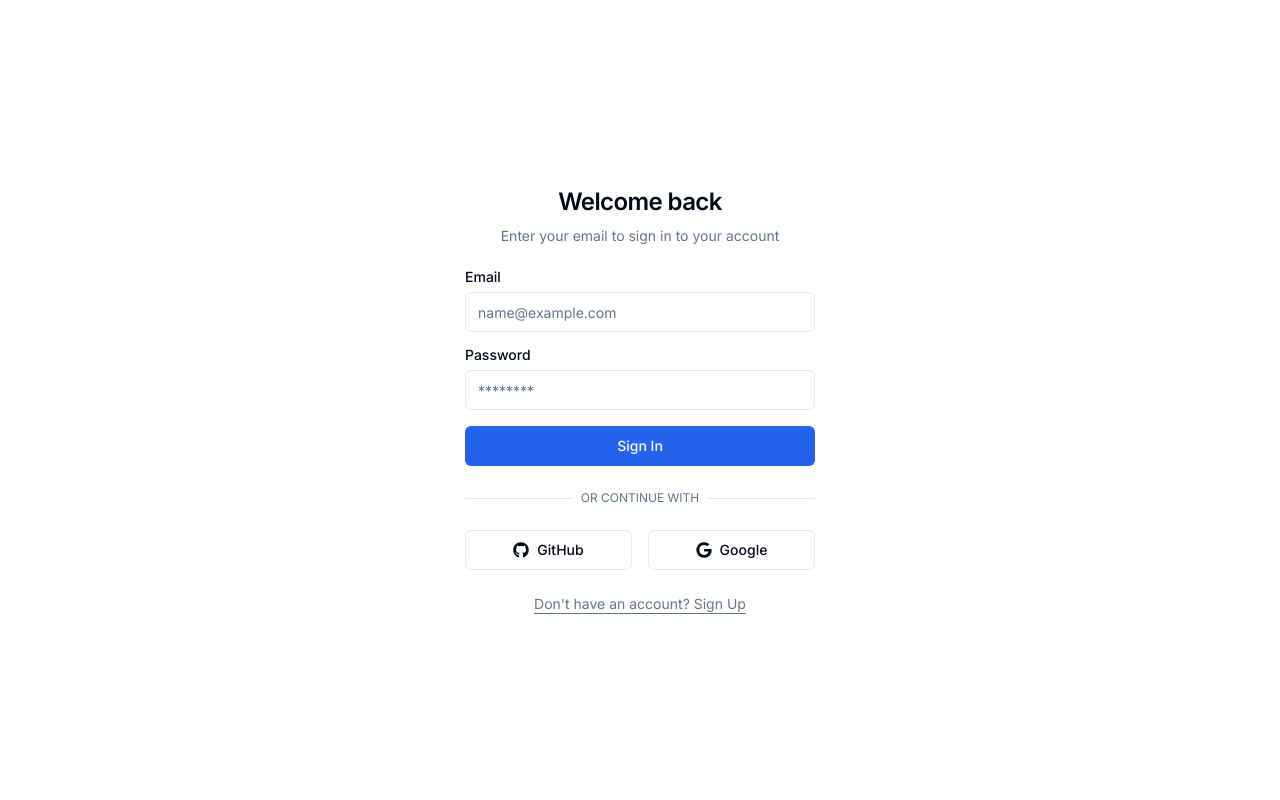
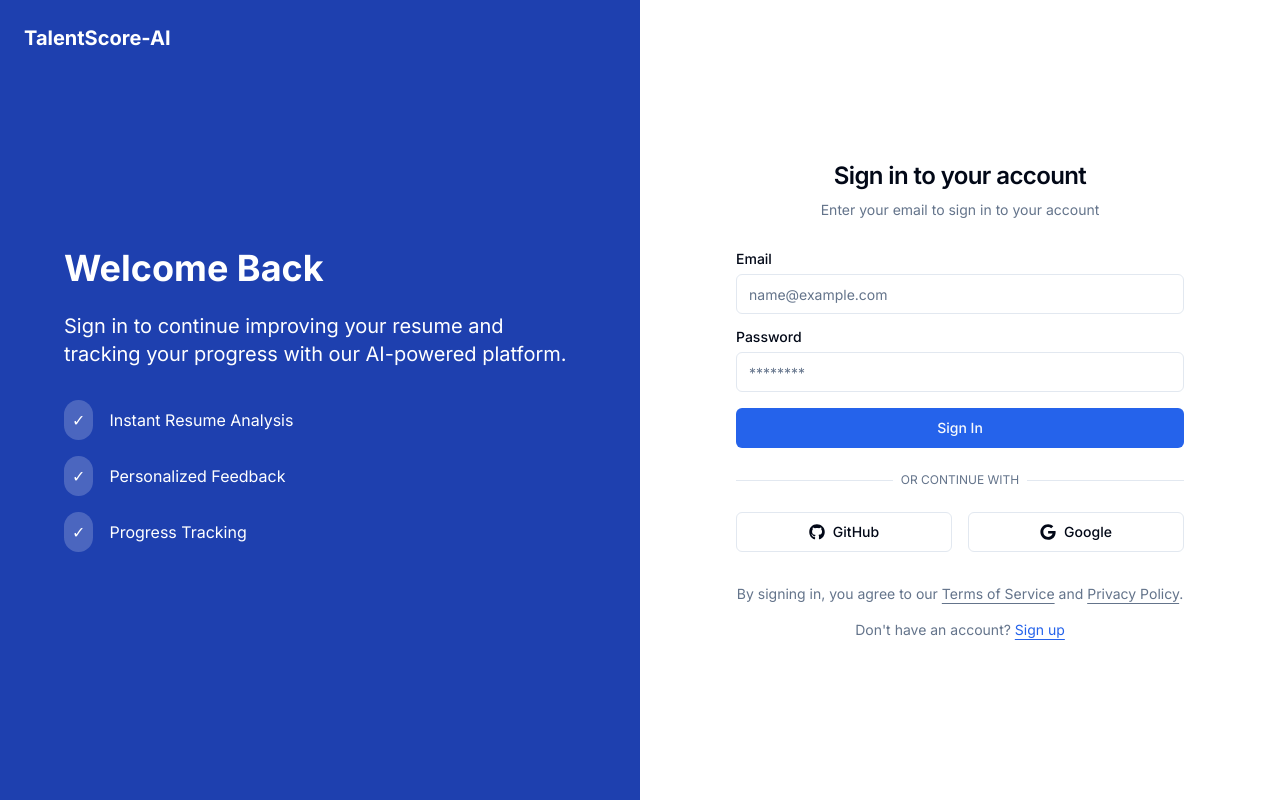
Before and after one commit to LeonardoLuca/TalentScore-AI, a Next.js app: page /login in a window 1280 px wide. Built offline with nearby package versions, Linux system fonts and the light colour scheme.

Commit message:
Ajustando pagina de resgitro e de login

```diff
--- a/app/login/layout.tsx
+++ b/app/login/layout.tsx
@@ -7,9 +7,9 @@ export default function LoginLayout({
   }) {
     return (
       <div className="min-h-screen bg-background">
-        <main className="container mx-auto flex min-h-screen items-center">
+
           {children}
-        </main>
+
       </div>
     )
   }
--- a/app/login/page.tsx
+++ b/app/login/page.tsx
@@ -1,7 +1,6 @@
 import { Metadata } from "next"
 import Link from "next/link"
 import { UserAuthForm } from "@/components/auth/user-auth-form"
-import { Button } from "@/components/ui/button"
 
 export const metadata: Metadata = {
   title: "Login | TalentScore-AI",
@@ -10,26 +9,86 @@ export const metadata: Metadata = {
 
 export default function LoginPage() {
   return (
-    <div className="container flex h-screen w-screen flex-col items-center justify-center">
-      <div className="mx-auto flex w-full flex-col justify-center space-y-6 sm:w-[350px]">
+    <div className="flex h-screen w-screen">
+      {/* Left side with blue background */}
+     <div className="hidden lg:flex lg:w-1/2 bg-blue-800 relative items-center justify-center p-12">
+        {/* header fixo no canto superior-esquerdo */}
+        <header className="absolute top-0 left-0 p-6">
+          <div className="flex items-center space-x-2">
+            <Link href="/">
+              <span className="text-xl font-bold text-white">TalentScore-AI</span>
+            </Link>
+          </div>
+        </header>
+
+        {/* conteúdo centralizado */}
+        <div className="max-w-lg text-white">
+          <h1 className="text-4xl font-bold mb-6">Welcome Back</h1>
+          <p className="text-xl mb-8">
+            Sign in to continue improving your resume and tracking your progress with our AI-powered platform.
+          </p>
+          <ul className="space-y-4">
+            <li className="flex items-center">
+              <span className="bg-white/20 p-2 rounded-full mr-4">✓</span>
+              Instant Resume Analysis
+            </li>
+            <li className="flex items-center">
+              <span className="bg-white/20 p-2 rounded-full mr-4">✓</span>
+              Personalized Feedback
+            </li>
+            <li className="flex items-center">
+              <span className="bg-white/20 p-2 rounded-full mr-4">✓</span>
+              Progress Tracking
+            </li>
+          </ul>
+        </div>
+      </div>
+
+      {/* Right side with login form */}
+      <div className="w-full lg:w-1/2 flex items-center justify-center p-8">
+        <div className="max-w-md w-full space-y-8">
           <div className="flex flex-col space-y-2 text-center">
             <h1 className="text-2xl font-semibold tracking-tight">
-            Welcome back
+              Sign in to your account
             </h1>
             <p className="text-sm text-muted-foreground">
               Enter your email to sign in to your account
             </p>
           </div>
+
           <UserAuthForm />
-        <p className="px-8 text-center text-sm text-muted-foreground">
+
+          <div className="space-y-4">
+            <p className="text-center text-sm text-muted-foreground">
+              By signing in, you agree to our{" "}
+              <Link
+                href="/terms"
+                className="hover:text-brand underline underline-offset-4"
+              >
+                Terms of Service
+              </Link>{" "}
+              and{" "}
+              <Link
+                href="/privacy"
+                className="hover:text-brand underline underline-offset-4"
+              >
+                Privacy Policy
+              </Link>
+              .
+            </p>
+
+            <p className="text-center text-sm text-muted-foreground">
+              Don&apos;t have an account?{" "}
               <Link
                 href="/register"
-            className="hover:text-brand underline underline-offset-4"
+                className="text-blue-600 hover:text-blue-500 underline underline-offset-4"
               >
-            Don&apos;t have an account? Sign Up
+                Sign up
               </Link>
             </p>
           </div>
         </div>
+      </div>
+    </div>
   )
 }
--- a/app/register/page.tsx
+++ b/app/register/page.tsx
@@ -11,7 +11,17 @@ export default function RegisterPage() {
   return (
     <div className="flex h-screen w-screen">
       {/* Left side with blue background */}
-      <div className="hidden lg:flex lg:w-1/2 bg-blue-800 items-center justify-center p-12">
+      <div className="hidden lg:flex lg:w-1/2 bg-blue-800 relative items-center justify-center p-12">
+        {/* header fixo no canto superior-esquerdo */}
+        <header className="absolute top-0 left-0 p-6">
+          <div className="flex items-center space-x-2">
+            <Link href="/">
+              <span className="text-xl font-bold text-white">TalentScore-AI</span>
+            </Link>
+          </div>
+        </header>
+
+        {/* conteúdo centralizado */}
         <div className="max-w-lg text-white">
           <h1 className="text-4xl font-bold mb-6">Welcome to TalentScore-AI</h1>
           <p className="text-xl mb-8">
```
Lines whose indentation alone changed are shown as unchanged.
